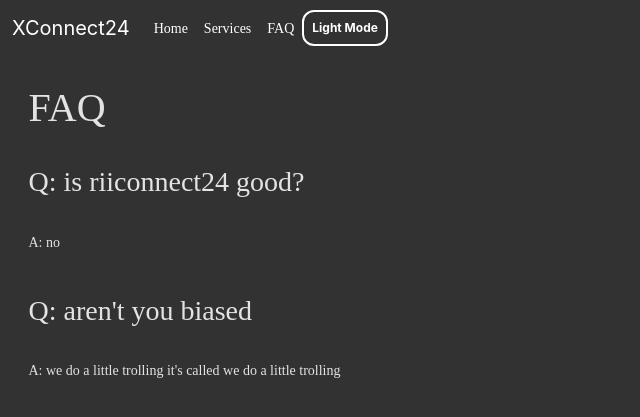
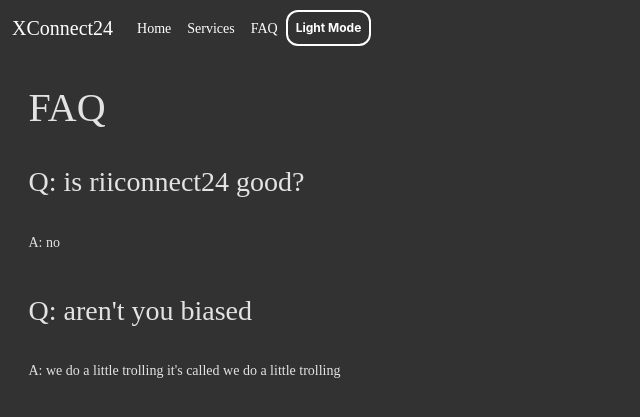
Before and after one commit to xyqil/depot-sinjoh, a Flask app: page /faq in a window 1280 px wide. Shown: the top 417 px of the page, without its empty margins (0-640 px from the left). Run offline with Flask 2, Linux system fonts and the light colour scheme; some libraries are stand-ins or nearby versions; some web fonts are replaced.

Commit message:
do the thing

```diff
--- a/site/styles/styler.css
+++ b/site/styles/styler.css
@@ -16,7 +16,7 @@ p, h1, h2, h3, h4, h5, h6, .twitter, .clearfix{
 	padding: 1%;
 	font-family: WiiFont;
 }
-.navbar-nav{
+.navbar-nav {
 	font-family: WiiFont;
 }
 
--- a/site/templates/base.html
+++ b/site/templates/base.html
@@ -35,7 +35,7 @@
       <meta charset="utf-8">
       <meta name="viewport" content="width=device-width, initial-scale=1">
       <nav class="navbar navbar-expand-lg navbar-{{ theme }}" id="top">
-         <div class="container-fluid">
+         <div class="container-fluid" style="font-family: WiiFont;">
             <a class="navbar-brand">XConnect24</a>
             <button class="navbar-toggler" type="button" data-bs-toggle="collapse" data-bs-target="#navbar" aria-controls="navbar" aria-expanded="false" aria-label="Toggle navigation"> <span class="navbar-toggler-icon"></span> </button>
             <div class="collapse navbar-collapse" id="navbar">
```
